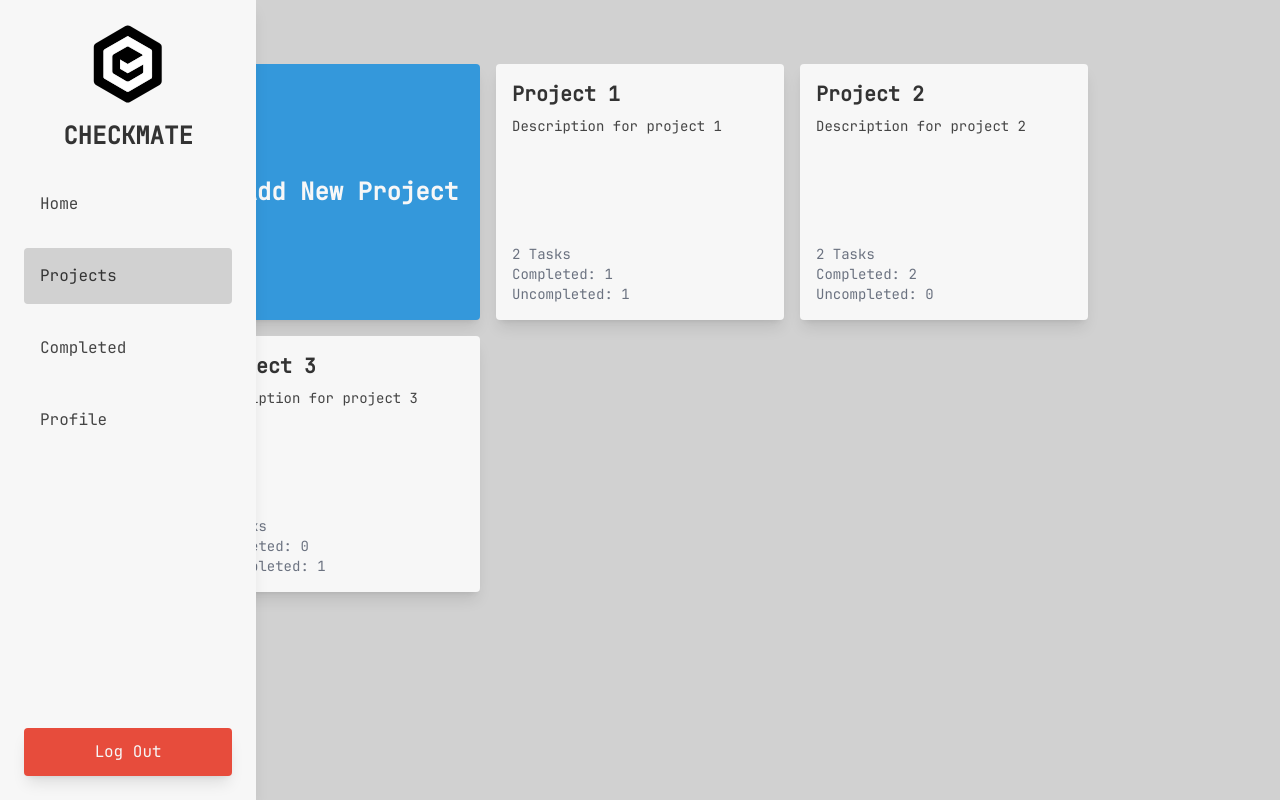
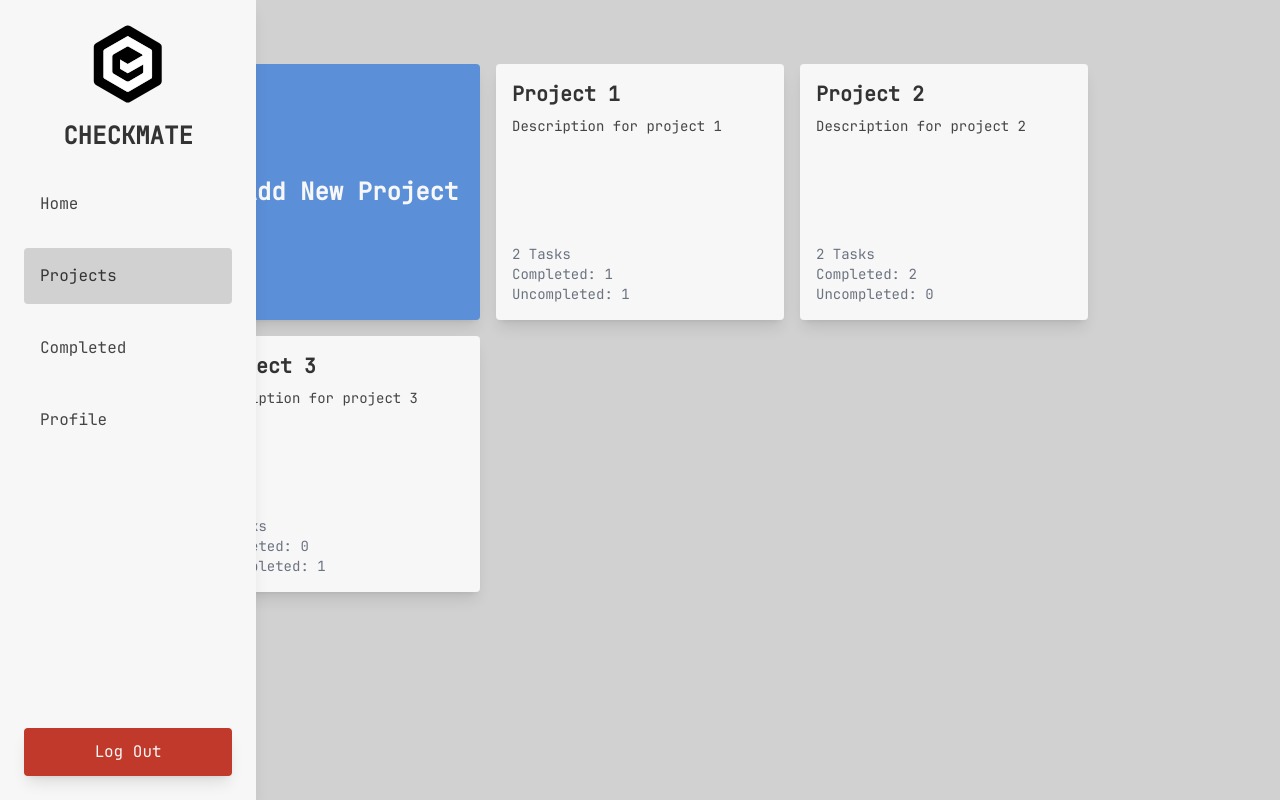
Before and after one commit to 66HEX/checkmate, a Next.js app: page /projects in a window 1280 px wide. Built offline with nearby package versions, Linux system fonts and the light colour scheme; no server answers; sample sign-in values are in the browser's storage.

Commit message:
added next auth

```diff
--- a/app/completed/page.tsx
+++ b/app/completed/page.tsx
@@ -1,4 +1,24 @@
+"use client";
+import { useEffect } from 'react';
+import { useRouter } from 'next/navigation';
+import { useSession } from 'next-auth/react';
+
 export default function Completed() {
+
+    const { data: session, status } = useSession();
+    const router = useRouter();
+
+    useEffect(() => {
+        if (status === "loading") {
+            // Wait until the session status is determined
+            return;
+        }
+
+        // Redirect to home if user is not authenticated
+        if (!session) {
+            router.push('/');
+        }
+    }, [session, status, router]);
     return (
         <div className="h-svh w-screen flex items-center justify-center">
             <h1 className="font-JetBrainsMono text-9xl text-offwhite">Completed</h1>
--- a/app/profile/page.tsx
+++ b/app/profile/page.tsx
@@ -1,4 +1,24 @@
+"use client";
+import { useEffect } from 'react';
+import { useRouter } from 'next/navigation';
+import { useSession } from 'next-auth/react';
+
 export default function Profile() {
+
+    const { data: session, status } = useSession();
+    const router = useRouter();
+
+    useEffect(() => {
+        if (status === "loading") {
+            // Wait until the session status is determined
+            return;
+        }
+
+        // Redirect to home if user is not authenticated
+        if (!session) {
+            router.push('/');
+        }
+    }, [session, status, router]);
     return (
         <div className="h-svh w-screen flex items-center justify-center">
             <h1 className="font-JetBrainsMono text-9xl text-offwhite">Profile</h1>
--- a/app/projects/new/page.tsx
+++ b/app/projects/new/page.tsx
@@ -1,13 +1,29 @@
 "use client";
-import { useState } from 'react';
+import { useState, useEffect } from 'react';
+import { useRouter } from 'next/navigation';
+import { useSession } from 'next-auth/react';
 import Link from 'next/link';
 
 export default function NewProjectForm() {
-    const [projectTitle, setProjectTitle] = useState('');
-    const [projectDescription, setProjectDescription] = useState('');
-    const [tasks, setTasks] = useState(['']);
+    const [projectTitle, setProjectTitle] = useState<string>('');
+    const [projectDescription, setProjectDescription] = useState<string>('');
+    const [tasks, setTasks] = useState<string[]>(['']);
+    const { data: session, status } = useSession();
+    const router = useRouter();
 
-    const handleTaskChange = (index, event) => {
+    useEffect(() => {
+        if (status === "loading") {
+            // Wait until the session status is determined
+            return;
+        }
+
+        // Redirect to home if user is not authenticated
+        if (!session) {
+            router.push('/');
+        }
+    }, [session, status, router]);
+
+    const handleTaskChange = (index: number, event: React.ChangeEvent<HTMLInputElement>) => {
         const newTasks = [...tasks];
         newTasks[index] = event.target.value;
         setTasks(newTasks);
@@ -17,14 +33,14 @@ export default function NewProjectForm() {
         setTasks([...tasks, '']);
     };
 
-    const handleRemoveTask = (index) => {
+    const handleRemoveTask = (index: number) => {
         const newTasks = tasks.filter((_, i) => i !== index);
         setTasks(newTasks);
     };
 
-    const handleSubmit = (event) => {
+    const handleSubmit = (event: React.FormEvent<HTMLFormElement>) => {
         event.preventDefault();
-        // Tutaj można dodać kod do obsługi wysyłania formularza
+        // Handle form submission logic here
         console.log('Project Title:', projectTitle);
         console.log('Project Description:', projectDescription);
         console.log('Tasks:', tasks);
@@ -55,7 +71,7 @@ export default function NewProjectForm() {
                         value={projectDescription}
                         onChange={(e) => setProjectDescription(e.target.value)}
                         className="w-full p-2 border border-lightgray rounded focus:outline-none focus:border-bluecustom"
-                        rows="3"
+                        rows={3}  // Ensure this is a number
                         required
                     />
                 </div>
--- a/app/projects/page.tsx
+++ b/app/projects/page.tsx
@@ -1,7 +1,27 @@
+"use client";
+
+import { useEffect } from 'react';
+import { useRouter } from 'next/navigation';
+import { useSession } from 'next-auth/react';
 import Link from 'next/link';
 
 export default function Tasks() {
+    const { data: session, status } = useSession();
+    const router = useRouter();
 
+    useEffect(() => {
+        if (status === "loading") {
+            // Wait until the session status is determined
+            return;
+        }
+
+        // Redirect to home if user is not authenticated
+        if (!session) {
+            router.push('/');
+        }
+    }, [session, status, router]);
+
+    // Placeholder data
     const projects = [
         {
             id: 1,
@@ -30,6 +50,11 @@ export default function Tasks() {
             ],
         },
     ];
+
+    // Return null or a loading spinner while checking session
+    if (status === "loading") {
+        return <div>Loading...</div>;
+    }
 
     return (
         <div className="w-screen grid grid-cols-1 md:grid-cols-2 lg:grid-cols-3 gap-4 max-w-5xl mx-auto font-JetBrainsMono p-4 md:p-8 lg:p-12 xl:p-16">
--- a/tailwind.config.ts
+++ b/tailwind.config.ts
@@ -16,12 +16,12 @@ const config: Config = {
         offwhite: '#f7f7f7',
         lightgray: '#d1d1d1',
         darkgray: '#444444',
-        bluecustom: '#3498db',
-        bluehover: '#2980b9',
-        greencustom: '#2a9d8f',
-        greenhover: '#238c77',
-        redcustom: '#e74c3c', // Add your custom red color
-        redhover: '#c0392b',  // Add your custom red hover color
+        bluecustom: '#5b8fd8', // More subtle blue
+        bluehover: '#4682b4',  // More subtle blue hover
+        greencustom: '#4a9a8e', // More subtle green
+        greenhover: '#3b8f77', // More subtle green hover
+        redcustom: '#c0392b',   // More subtle red
+        redhover: '#a03b2b',    // More subtle red hover
       },
     },
   },
```
